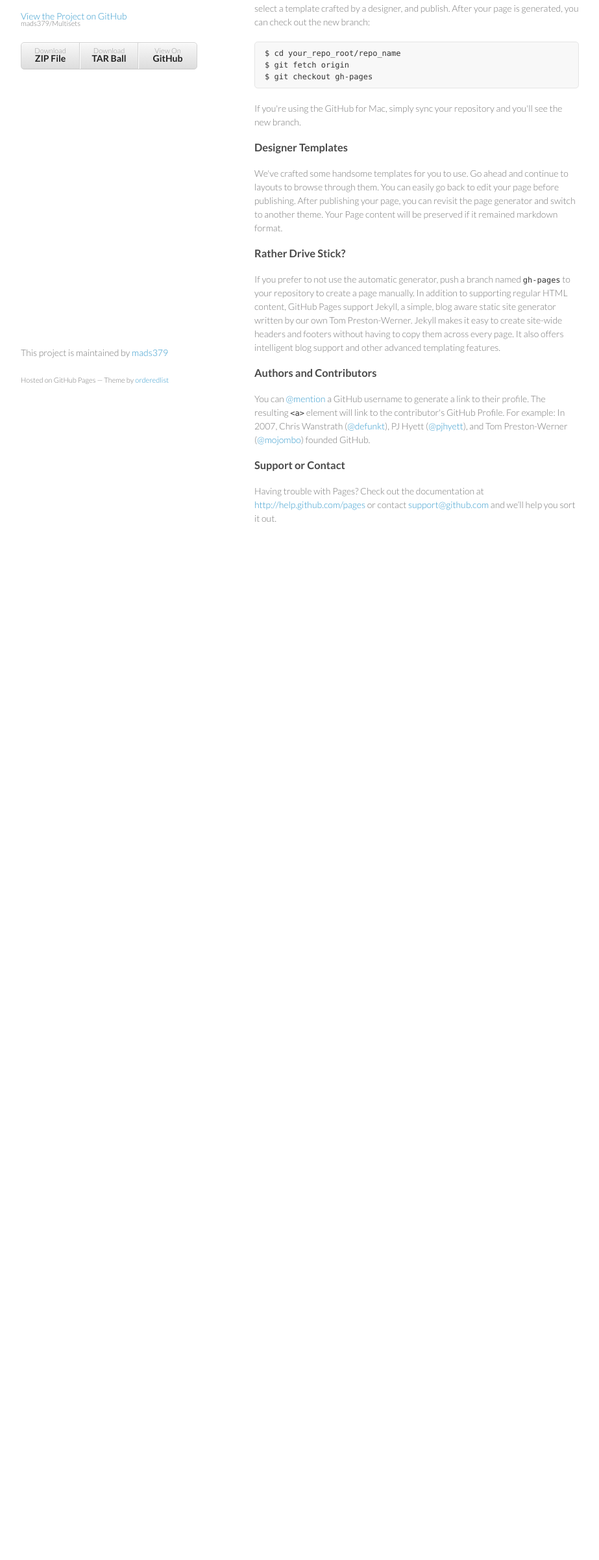
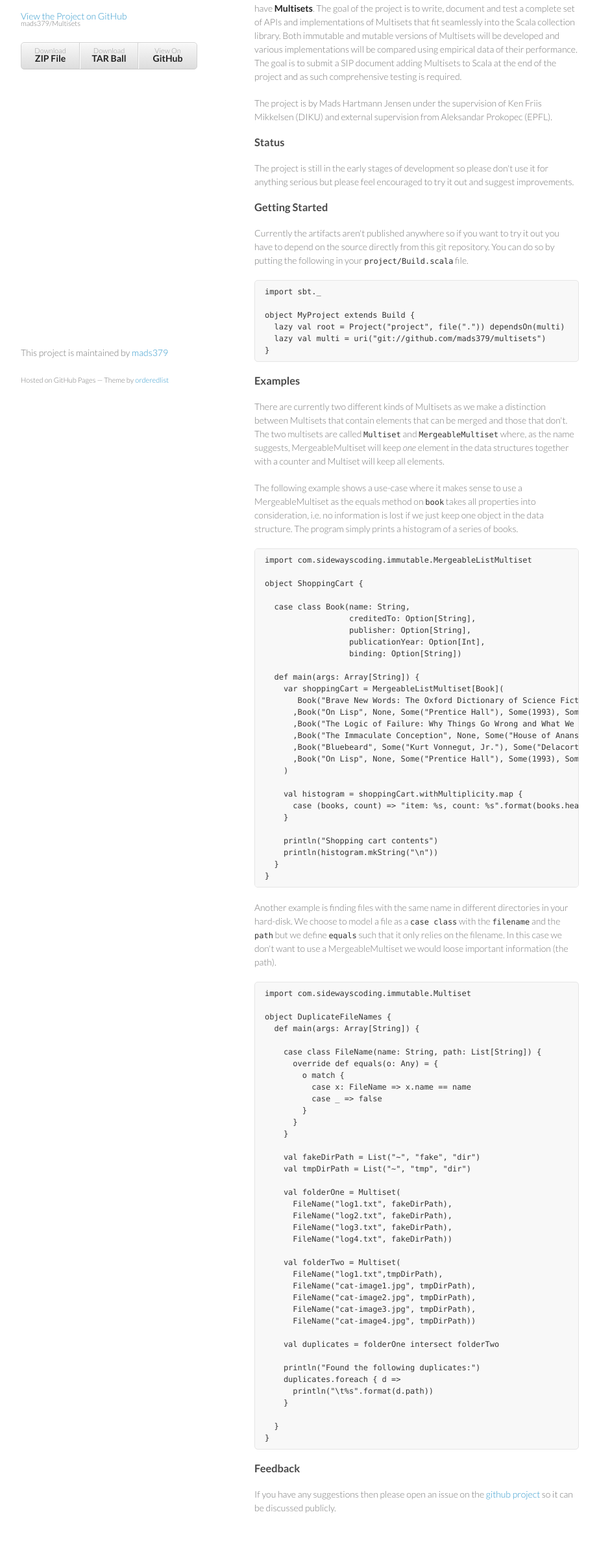
Before and after one commit to mads-hartmann/Multisets, a plain HTML site: page index.html in a window 1280 px wide. Shown: the part 136-2537 px from the top of the page at 65% size, without its empty margins (178-1101 px from the left). Before the commit the page ends 1014 px from the top, so only its background shows below. Drawn offline with Linux system fonts and the light colour scheme.

Commit message:
Updated content

```diff
--- a/index.html
+++ b/index.html
@@ -28,32 +28,92 @@
         </ul>
       </header>
       <section>
-        <h3>Welcome to GitHub Pages.</h3>
+        <h3>Description</h3>
+        <p>The collection classes in the standard library of the <a href="http://www.scala-lang.org">Scala programming language</a> has sequences, sets, maps, and several other collection types, but it does not currently have <strong>Multisets</strong>. The goal of the project is to write, document and test a complete set of APIs and implementations of Multisets that fit seamlessly into the Scala collection library. Both immutable and mutable versions of Multisets will be developed and various implementations will be compared using empirical data of their performance. The goal is to submit a SIP document adding Multisets to Scala at the end of the project and as such comprehensive testing is required.</p>
+        <p>The project is by Mads Hartmann Jensen under the supervision of Ken Friis Mikkelsen (DIKU) and external supervision from Aleksandar Prokopec (EPFL).</p>
+        <h3>Status</h3>
+        <p>The project is still in the early stages of development so please don't use it for anything serious but please feel encouraged to try it out and suggest improvements.</p>
+        <h3>Getting Started</h3>
+        <p>Currently the artifacts aren't published anywhere so if you want to try it out you have to depend on the source directly from this git repository. You can do so by putting the following in your <code>project/Build.scala</code> file.</p>
+        <pre><code>import sbt._
 
-<p>This automatic page generator is the easiest way to create beautiful pages for all of your projects. Author your page content here using GitHub Flavored Markdown, select a template crafted by a designer, and publish. After your page is generated, you can check out the new branch:</p>
+object MyProject extends Build {
+  lazy val root = Project("project", file(".")) dependsOn(multi)
+  lazy val multi = uri("git://github.com/mads379/multisets")
+}</code></pre>
+        <h3>Examples</h3>
+        <p>There are currently two different kinds of Multisets as we make a distinction between Multisets that contain elements that can be merged and those that don't. The two multisets are called <code>Multiset</code> and <code>MergeableMultiset</code> where, as the name suggests, MergeableMultiset will keep <em>one</em> element in the data structures together with a counter and Multiset will keep all elements.</p>
+        <p>The following example shows a use-case where it makes sense to use a MergeableMultiset as the equals method on <code>book</code> takes all properties into consideration, i.e. no information is lost if we just keep one object in the data structure. The program simply prints a histogram of a series of books.</p>
+        <pre><code>import com.sidewayscoding.immutable.MergeableListMultiset
 
-<pre><code>$ cd your_repo_root/repo_name
-$ git fetch origin
-$ git checkout gh-pages
-</code></pre>
+object ShoppingCart {
 
-<p>If you're using the GitHub for Mac, simply sync your repository and you'll see the new branch.</p>
+  case class Book(name: String,
+                  creditedTo: Option[String],
+                  publisher: Option[String],
+                  publicationYear: Option[Int],
+                  binding: Option[String])
 
-<h3>Designer Templates</h3>
+  def main(args: Array[String]) {
+    var shoppingCart = MergeableListMultiset[Book](
+       Book("Brave New Words: The Oxford Dictionary of Science Fiction", Some("Jeff Prucher"), Some("Oxford University Press"), Some(2007), Some("Hardcover"))
+      ,Book("On Lisp", None, Some("Prentice Hall"), Some(1993), Some("Paperback"))
+      ,Book("The Logic of Failure: Why Things Go Wrong and What We Can Do to Make Them Right", None, Some("Perseus Books Group"), Some(1996), Some("Paperback"))
+      ,Book("The Immaculate Conception", None, Some("House of Anansi Press"), Some(2006), None)
+      ,Book("Bluebeard", Some("Kurt Vonnegut, Jr."), Some("Delacorte Press"), Some(1987), Some("Hardcover"))
+      ,Book("On Lisp", None, Some("Prentice Hall"), Some(1993), Some("Paperback"))
+    )
 
-<p>We've crafted some handsome templates for you to use. Go ahead and continue to layouts to browse through them. You can easily go back to edit your page before publishing. After publishing your page, you can revisit the page generator and switch to another theme. Your Page content will be preserved if it remained markdown format.</p>
+    val histogram = shoppingCart.withMultiplicity.map {
+      case (books, count) => "item: %s, count: %s".format(books.head.name, count)
+    }
 
-<h3>Rather Drive Stick?</h3>
+    println("Shopping cart contents")
+    println(histogram.mkString("\n"))
+  }
+}</code></pre>
+<p>Another example is finding files with the same name in different directories in your hard-disk. We choose to model a file as a <code>case class</code> with the <code>filename</code> and the <code>path</code> but we define <code>equals</code> such that it only relies on the filename. In this case we don't want to use a MergeableMultiset we would loose important information (the path).</p>
+<pre><code>import com.sidewayscoding.immutable.Multiset
 
-<p>If you prefer to not use the automatic generator, push a branch named <code>gh-pages</code> to your repository to create a page manually. In addition to supporting regular HTML content, GitHub Pages support Jekyll, a simple, blog aware static site generator written by our own Tom Preston-Werner. Jekyll makes it easy to create site-wide headers and footers without having to copy them across every page. It also offers intelligent blog support and other advanced templating features.</p>
+object DuplicateFileNames {
+  def main(args: Array[String]) {
 
-<h3>Authors and Contributors</h3>
+    case class FileName(name: String, path: List[String]) {
+      override def equals(o: Any) = {
+        o match {
+          case x: FileName => x.name == name
+          case _ => false
+        }
+      }
+    }
 
-<p>You can <a href="https://github.com/blog/821" class="user-mention">@mention</a> a GitHub username to generate a link to their profile. The resulting <code>&lt;a&gt;</code> element will link to the contributor's GitHub Profile. For example: In 2007, Chris Wanstrath (<a href="https://github.com/defunkt" class="user-mention">@defunkt</a>), PJ Hyett (<a href="https://github.com/pjhyett" class="user-mention">@pjhyett</a>), and Tom Preston-Werner (<a href="https://github.com/mojombo" class="user-mention">@mojombo</a>) founded GitHub.</p>
+    val fakeDirPath = List("~", "fake", "dir")
+    val tmpDirPath = List("~", "tmp", "dir")
 
-<h3>Support or Contact</h3>
+    val folderOne = Multiset(
+      FileName("log1.txt", fakeDirPath),
+      FileName("log2.txt", fakeDirPath),
+      FileName("log3.txt", fakeDirPath),
+      FileName("log4.txt", fakeDirPath))
 
-<p>Having trouble with Pages? Check out the documentation at <a href="http://help.github.com/pages">http://help.github.com/pages</a> or contact <a href="mailto:support@github.com">support@github.com</a> and we’ll help you sort it out.</p>
+    val folderTwo = Multiset(
+      FileName("log1.txt",tmpDirPath),
+      FileName("cat-image1.jpg", tmpDirPath),
+      FileName("cat-image2.jpg", tmpDirPath),
+      FileName("cat-image3.jpg", tmpDirPath),
+      FileName("cat-image4.jpg", tmpDirPath))
+
+    val duplicates = folderOne intersect folderTwo
+
+    println("Found the following duplicates:")
+    duplicates.foreach { d =>
+      println("\t%s".format(d.path))
+    }
+
+  }
+}</code></pre>
+        <h3>Feedback</h3>
+        <p>If you have any suggestions then please open an issue on the <a href="https://github.com/mads379/Multisets">github project</a> so it can be discussed publicly.</p>
       </section>
       <footer>
         <p>This project is maintained by <a href="https://github.com/mads379">mads379</a></p>
```
